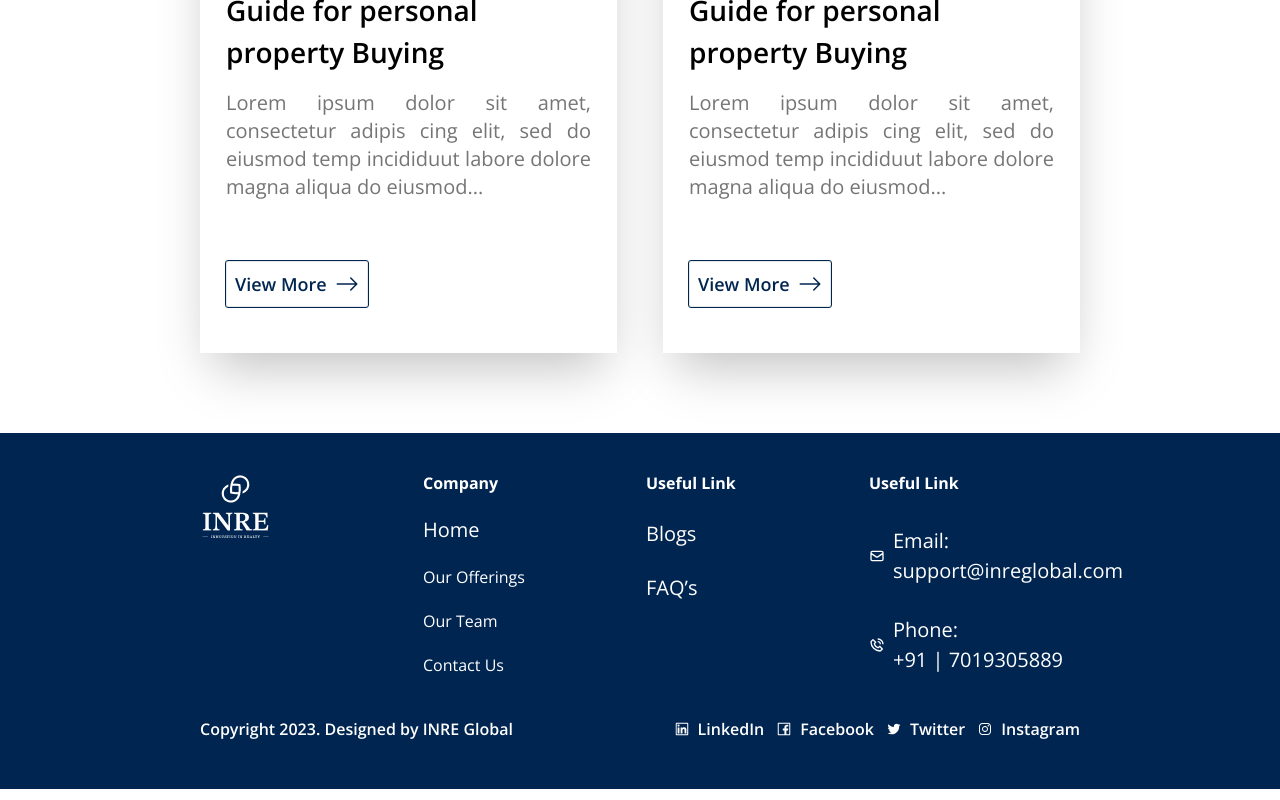
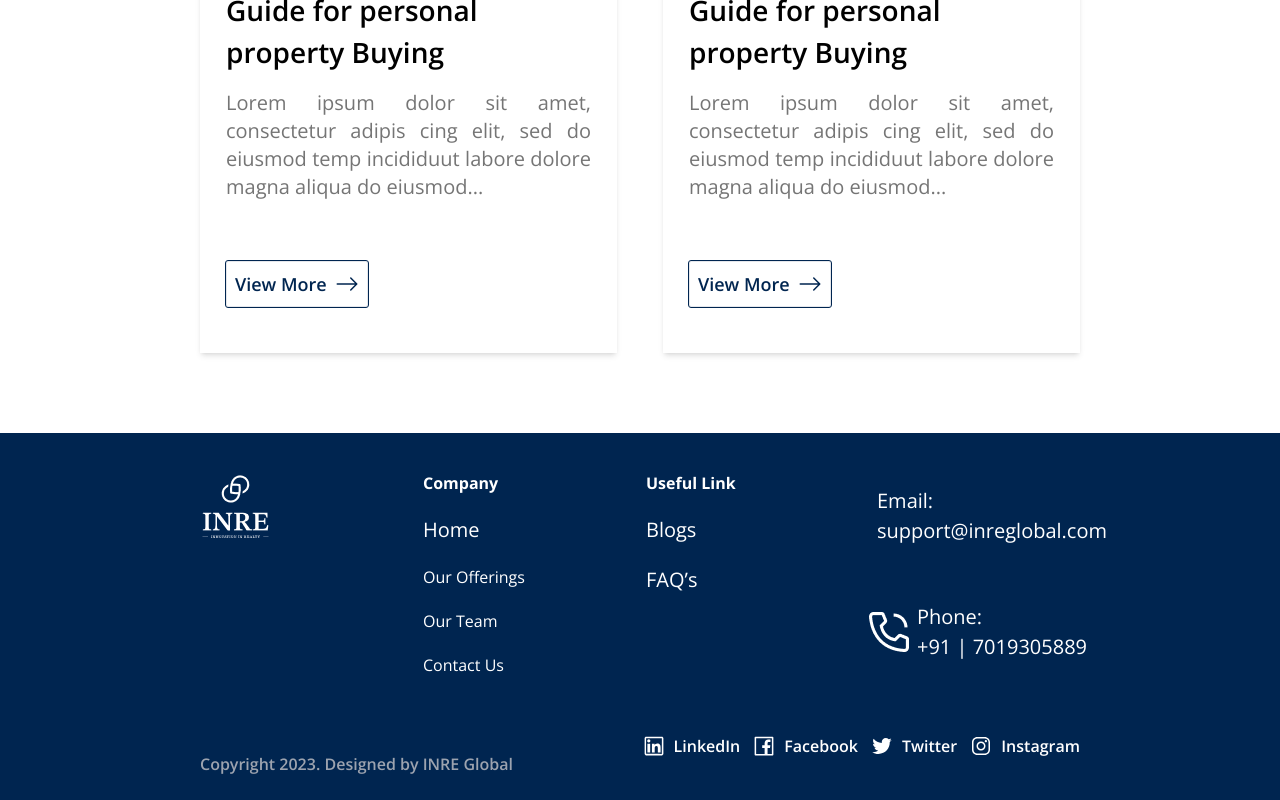
Before and after one commit to Asaduzzaman14/iner-figma-to-react, a React (Create React App) app: page /blogs in a window 1280 px wide. Shown: the part 925-1725 px from the top of the page. Built offline with nearby package versions, Linux system fonts and the light colour scheme; a web font is replaced by a local one; what tw-elements would draw is missing.

Commit message:
push changes

```diff
--- a/src/components/Blog.js
+++ b/src/components/Blog.js
@@ -16,7 +16,7 @@ const Blog = () => {
                 <div className='px-5 px-lg:10 xl:px-[200px]'>
                     <div className='grid gap-[46px] grid-cols-1 lg:grid-cols-3 '>
 
-                        <div className='card w-[360px] md:w-[355px] lg:w-[455px] p-4 lg:p-6'>
+                        <div className='card w-[360px] md:w-[420px] lg:w-[455px] p-4 lg:p-6'>
                             <div className='text-start'>
                                 <img className='w-full' src={blog1} alt="" />
                                 <h2 className='pt-[30px] pb-7 text-[#002550] '>Real Estate, Analysis</h2>
@@ -36,7 +36,7 @@ const Blog = () => {
                         </div>
 
 
-                        <div className='card w-[360px] md:w-[355px] lg:w-[455px] p-4 lg:p-6'>
+                        <div className='card w-[360px] md:w-[420px] lg:w-[455px] p-4 lg:p-6'>
                             <div className='text-start'>
                                 <img className='w-full' src={blog2} alt="" />
                                 <h2 className='pt-[30px] pb-7 text-[#002550] font-bold'>Real Estate, Analysis</h2>
@@ -55,7 +55,7 @@ const Blog = () => {
                             </div>
                         </div>
 
-                        <div className='card w-[360px] md:w-[355px] lg:w-[455px] p-4 lg:p-6'>
+                        <div className='card w-[360px] md:w-[420px] lg:w-[455px] p-4 lg:p-6'>
                             <div className='text-start'>
                                 <img className='w-full' src={blog3} alt="" />
                                 <h2 className='pt-[30px] pb-7 text-[#002550] font-bold'>Real Estate, Analysis</h2>
--- a/src/components/Footer.js
+++ b/src/components/Footer.js
@@ -1,35 +1,82 @@
-import React from 'react';
+import React, { useState } from 'react';
 import logo from '../asset/4.png'
 import { HiOutlineMail } from 'react-icons/hi'
 import { BiPhoneCall } from 'react-icons/bi';
 import { IoLogoInstagram } from 'react-icons/io';
 import { AiOutlineFacebook, AiOutlineLinkedin, AiOutlineTwitter } from 'react-icons/ai';
+import email from '../asset/icon/email.png'
+import phone from '../asset/icon/phone.png'
+import smArrow from '../asset/icon/smallarrow.png'
+
 
 const Footer = () => {
+    const [show, setShow] = useState(false)
+    const [showb, setShowb] = useState(false)
+
     return (
-        <div className='bg-[#002550] pb-6 px-5 px-lg:10 xl:px-[200px]'>
+        <div className='bg-[#002550] pb-6 px-[30px] px-lg:10 xl:px-[200px]'>
 
             <div className='grid grid-cols-1 md:grid-cols-1 lg:grid-cols-4 gap-3 text-white pt-[38px] text-start'>
-                <div>
+                <div className='pb-[60px]'>
                     <img src={logo} alt="" />
                 </div>
-                <div className='grid gap-[20px]'>
-                    <h2 className='font-bold text[28px] '>Company</h2>
-                    <p className='text-[20px]'>Home</p>
-                    <p>Our Offerings</p>
-                    <p>Our Team</p>
-                    <p>Contact Us</p>
+
+                <div className=' lg:hidden'>
+                    <div className='grid gap-[20px]'>
+                        <h2
+                            onClick={() => setShow(!show, 1)}
+                            className=' text[20px] cursor-pointer flex items-center justify-between'>Company <img className={`${show && 'rotate-180'}`} src={smArrow} alt="" /></h2>
+
+                        <div className={`opacity-60 grid gap-5 ${!show && 'hidden'}`}>
+                            <p className='text-[20px] '>Home</p>
+                            <p>Our Offerings</p>
+                            <p>Our Team</p>
+                            <p>Contact Us</p>
+                        </div>
+                    </div>
                 </div>
-                <div className=''>
+
+                <div className='hidden lg:block'>
+                    <div className=' grid gap-[20px]'>
+                        <h2 className='font-bold text[28px] '>Company</h2>
+
+                        <div className=' grid gap-5'>
+                            <p className='text-[20px] '>Home</p>
+                            <p>Our Offerings</p>
+                            <p>Our Team</p>
+                            <p>Contact Us</p>
+                        </div>
+                    </div>
+                </div>
+
+                <div className=' lg:hidden'>
+                    <div className='grid gap-[20px]'>
+                        <h2
+                            onClick={() => setShowb(!showb)}
+                            className=' text[20px] cursor-pointer flex items-center justify-between'>
+                            Useful Link
+                            <img className={`${showb && 'rotate-180'}`} src={smArrow} alt="" />
+                        </h2>
+
+                        <div className={`opacity-60 grid gap-5 ${!showb && 'hidden'}`}>
+                            <p className='text-[20px] opacity-60 '>Blogs</p>
+                            <p className='text-[20px]'>FAQ’s</p>
+                        </div>
+                    </div>
+                </div>
+
+                <div className='hidden lg:block'>
                     <h2 className='font-bold text[28px] '>Useful Link</h2>
-                    <p className='text-[20px] py-6'>Blogs</p>
+                    <p className='text-[20px] py-5'>Blogs</p>
                     <p className='text-[20px]'>FAQ’s</p>
                 </div>
+
+
                 <div className='grid gap-[25px]'>
-                    <h2 className='font-bold text[28px] '>Useful Link</h2>
+                    {/* <h2 className='font-bold text[28px] '>Useful Link</h2> */}
                     <div className='flex gap-2 content-center items-center'>
                         <span>
-                            <HiOutlineMail />
+                            <img className='w-[26px] lg:w-10' src={email} alt="" />
                         </span>
                         <div>
                             <p className='text-[20px]'>Email: </p>
@@ -38,7 +85,7 @@ const Footer = () => {
                     </div>
                     <div className='flex gap-2 content-center items-center'>
                         <span>
-                            <BiPhoneCall />
+                            <img className='w-[26px] lg:w-10' src={phone} alt="" />
                         </span>
                         <div>
                             <p className='text-[20px]'>Phone: </p>
@@ -48,15 +95,15 @@ const Footer = () => {
                 </div>
 
             </div>
-            <div className='flex flex-col-reverse lg:flex-row  lg:justify-between text-white font-semibold pt-10 pb-6'>
+            <div className='flex flex-col-reverse lg:flex-row  lg:justify-between text-white lg:font-semibold pt-5 lg:pt-10'>
                 <div>
-                    <p className='text-start lg:text-center'>Copyright 2023. Designed by INRE Global</p>
+                    <p className='pt-[35px] text-gray-400 lg:pt-auto text-start lg:text-center'>Copyright 2023. Designed by INRE Global</p>
                 </div>
                 <div className='flex flex-col lg:flex-row gap-3  '>
-                    <span className='flex items-center gap-2'><span> <AiOutlineLinkedin /> </span> LinkedIn</span>
-                    <span className='flex items-center gap-2'><span> <AiOutlineFacebook /> </span> Facebook</span>
-                    <span className='flex items-center gap-2'><span> <AiOutlineTwitter /> </span> Twitter</span>
-                    <span className='flex items-center gap-2'><span> <IoLogoInstagram /> </span> Instagram</span>
+                    <span className='flex items-center gap-2'><span className='text-2xl'> <AiOutlineLinkedin /> </span> LinkedIn</span>
+                    <span className='flex items-center gap-2'><span className='text-2xl'> <AiOutlineFacebook /> </span> Facebook</span>
+                    <span className='flex items-center gap-2'><span className='text-2xl'> <AiOutlineTwitter /> </span> Twitter</span>
+                    <span className='flex items-center gap-2'><span className='text-2xl'> <IoLogoInstagram /> </span> Instagram</span>
 
                 </div>
             </div>
--- a/src/index.css
+++ b/src/index.css
@@ -18,7 +18,7 @@
     }
 
     .card {
-        @apply shadow-2xl text-start max-w-fit mx-auto;
+        @apply shadow-md text-start max-w-fit mx-auto;
     }
 
     .cart-title {
```
Also changed, not shown: src/asset/icon/smallarrow.png (added).
